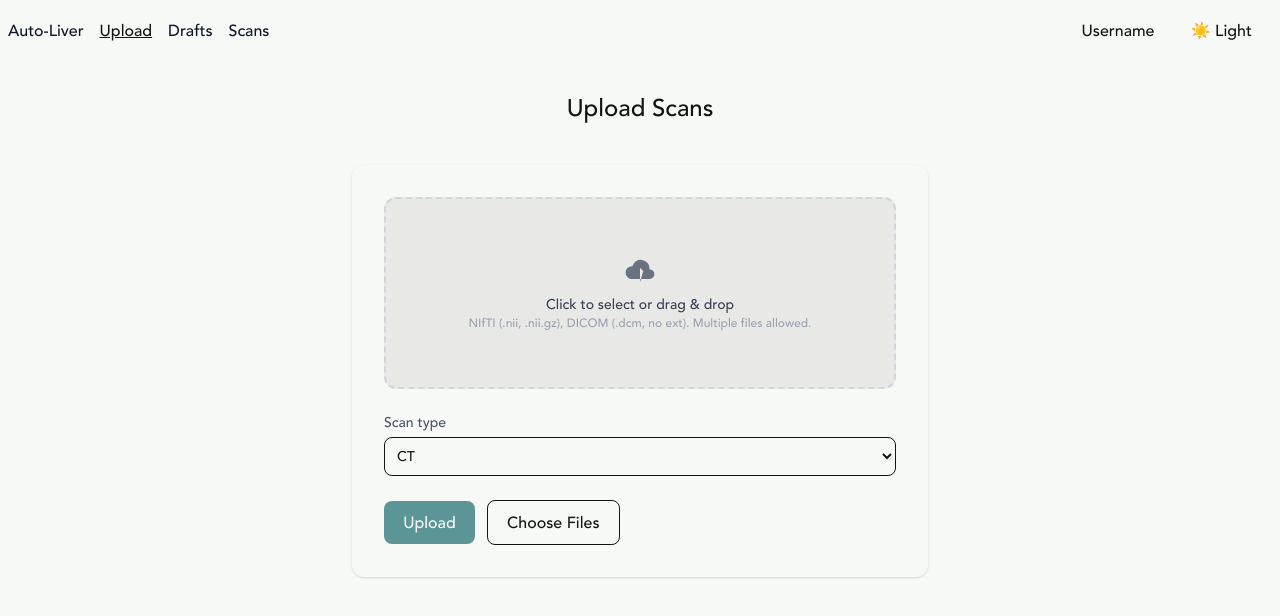
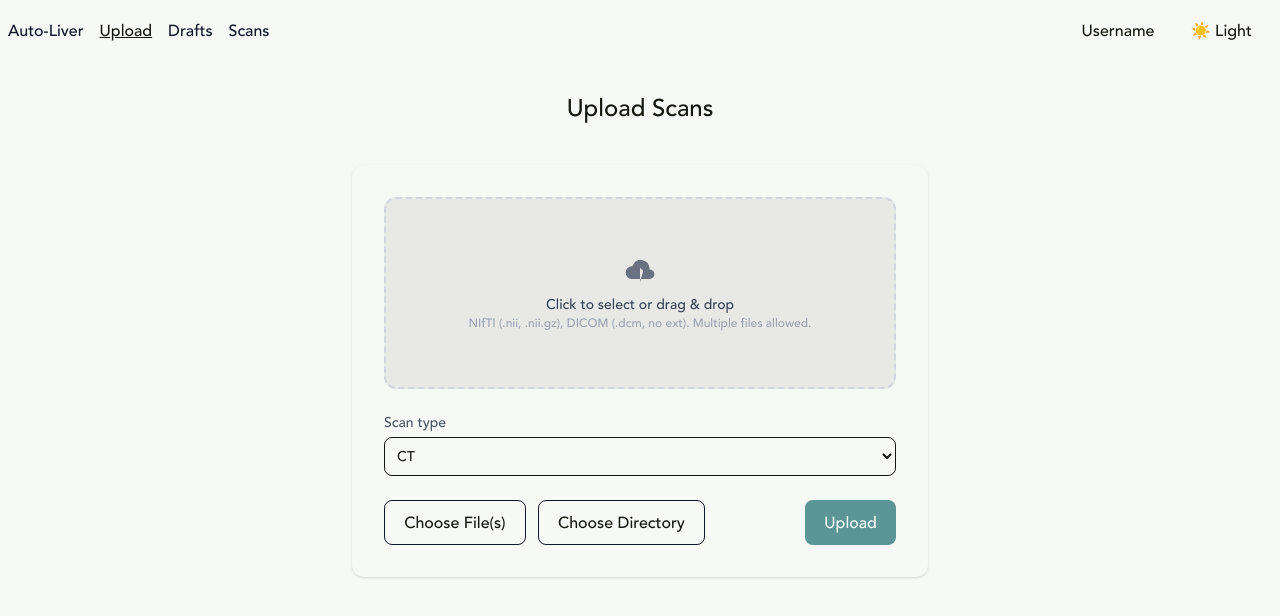
Before and after one commit to evedaktyl/auto-liver, a React (Vite) app in the folder frontend/: page /upload in a window 1280 px wide. Shown: the top 616 px of the page. Built offline with nearby package versions, Linux system fonts and the light colour scheme.

Commit message:
Add directory picker

```diff
--- a/frontend/src/pages/Upload.jsx
+++ b/frontend/src/pages/Upload.jsx
@@ -23,6 +23,23 @@ export default function Upload() {
     setFiles(dropped);
   };
 
+  const openDirectoryPicker = async () => {
+    try {
+      const directoryHandle = await window.showDirectoryPicker();
+
+      // console.log('Selected directory:', directoryHandle.name);
+
+      // setFiles(directoryHandle.values());
+      // for await (const entry of directoryHandle.values()) {
+      //   console.log(entry.name, entry.kind);
+      // }
+
+    } catch (err) {
+      // Handle potential errors, such as the user dismissing the picker
+      console.error('Error opening directory picker:', err);
+    }
+}
+
   const clearFiles = () => setFiles([]);
 
   const handleSubmit = async () => {
@@ -43,6 +60,7 @@ export default function Upload() {
       if (!res.ok) throw new Error(`Upload failed (${res.status})`);
       const data = await res.json();
       setStatus("Uploaded. Redirecting…");
+      // set scantype (infer from scan)
       navigate(`/drafts/${data.draft_id}`);
     } catch (err) {
       console.error(err);
@@ -117,18 +135,25 @@ export default function Upload() {
         </div>
 
         {/* Actions */}
-        <div className="flex items-center gap-3">
+        <div className="flex justify-between">
+          <div className="flex gap-x-3">
+          <button
+            onClick={() => inputRef.current?.click()}
+            className="px-4 py-2 border rounded border-gray-900 hover:border-gray-900/20 dark:border-gray-50 "
+          >
+            Choose File(s)
+          </button>
+          <button
+            onClick={openDirectoryPicker}
+            className="px-4 py-2 border rounded border-gray-900 hover:border-gray-900/20 dark:border-gray-50">
+            Choose Directory
+          </button>
+          </div>
           <button
             onClick={handleSubmit}
             className="px-4 py-2 rounded text-white bg-accent-500 dark:bg-dark-accent"
           >
             Upload
-          </button>
-          <button
-            onClick={() => inputRef.current?.click()}
-            className="px-4 py-2 border rounded"
-          >
-            Choose Files
           </button>
         </div>
 
```
